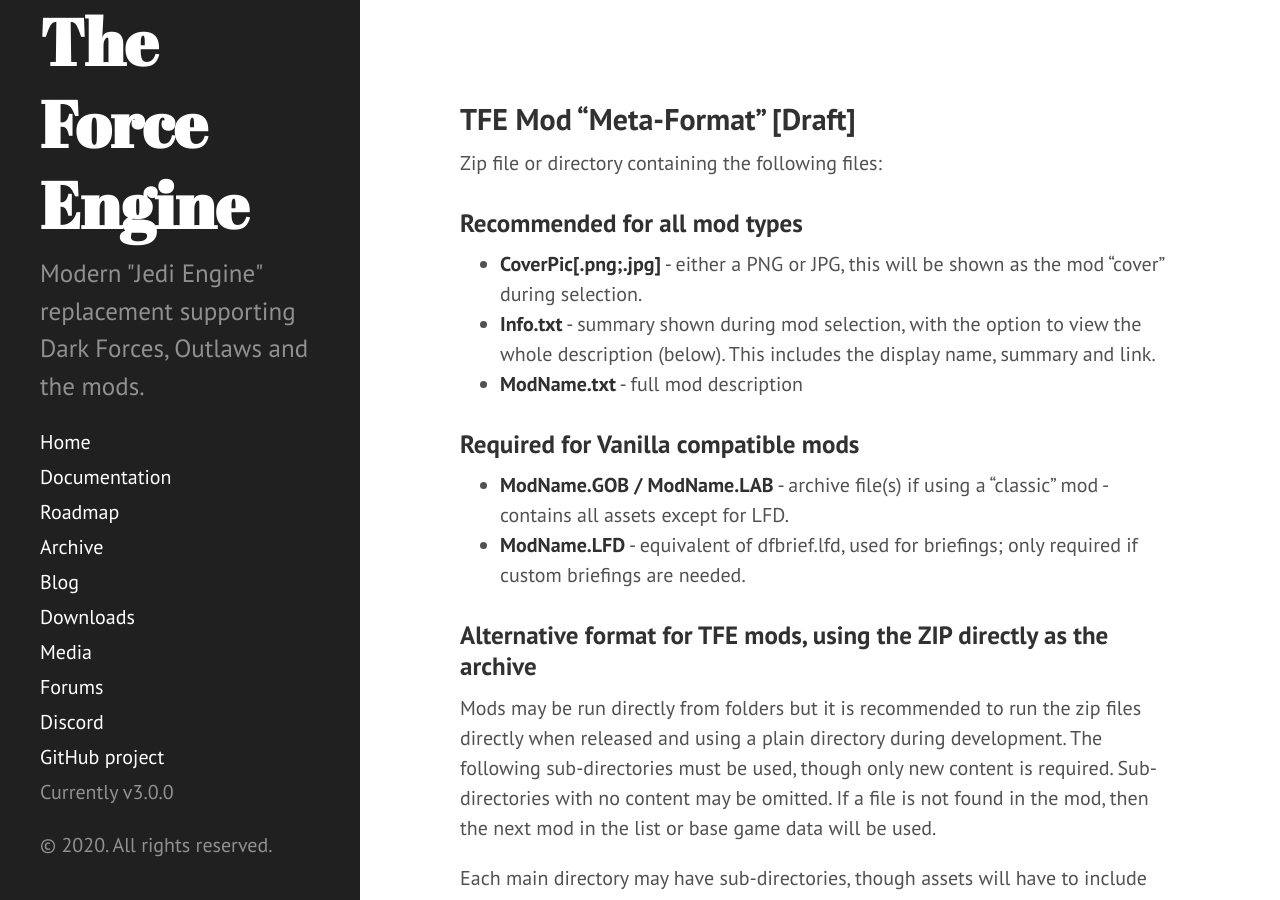
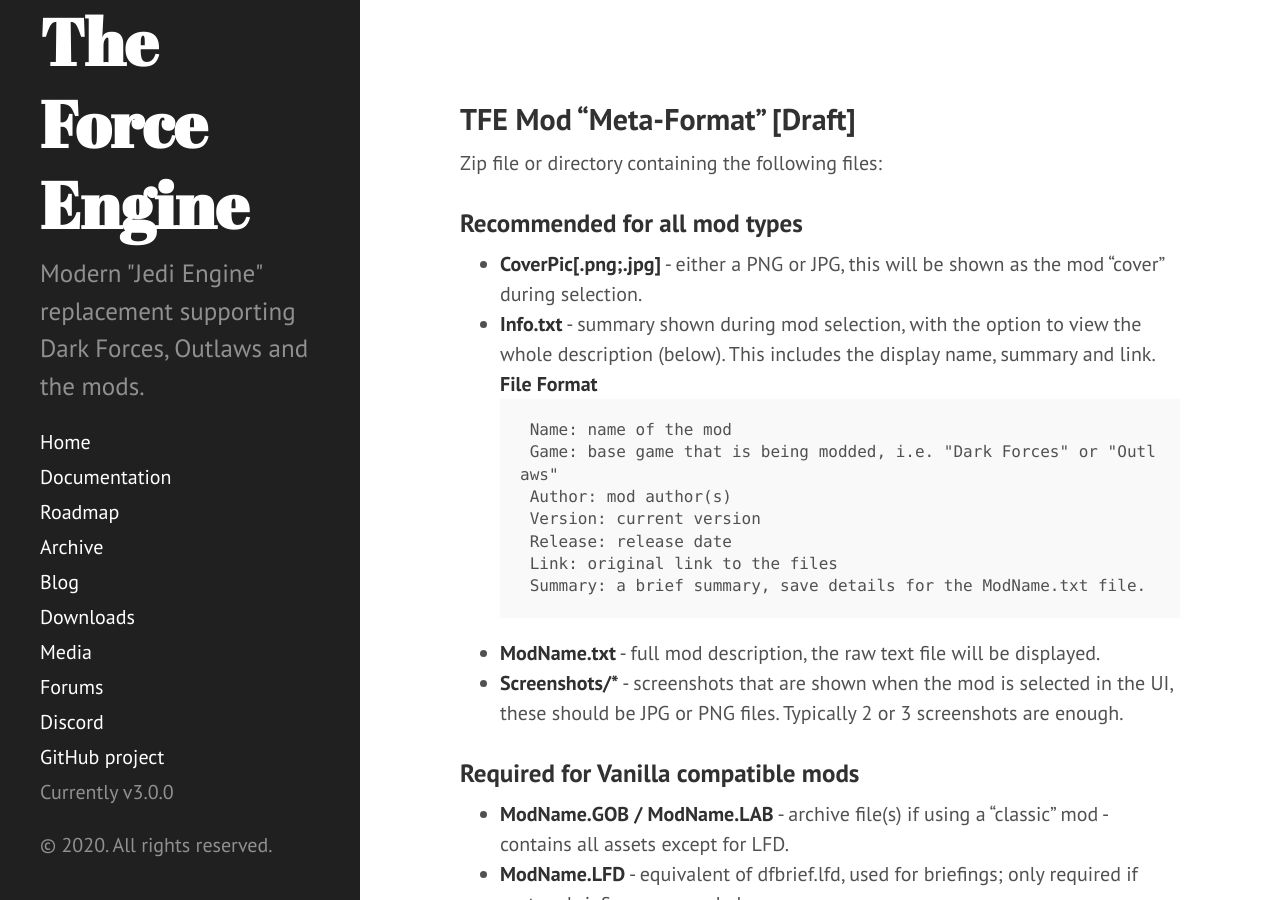
Before and after one commit to TheForceEngine/TheForceEngine.github.io, a Jekyll site: the page built from TFE_ModFormat.md, in a window 1280 px wide and 900 px high. Built offline with Jekyll 4.4.1, drawn with Linux system fonts in a browser that asks for light colours.

Commit message:
Update TFE_ModFormat.md

````diff
--- a/TFE_ModFormat.md
+++ b/TFE_ModFormat.md
@@ -9,8 +9,19 @@
 
 ### Recommended for all mod types
  * __CoverPic[.png;.jpg]__ - either a PNG or JPG, this will be shown as the mod "cover" during selection.
- * __Info.txt__ - summary shown during mod selection, with the option to view the whole description (below). This includes the display name, summary and link.
- * __ModName.txt__ - full mod description
+ * __Info.txt__ - summary shown during mod selection, with the option to view the whole description (below). This includes the display name, summary and link.<br>
+ __File Format__
+ ```C++
+ Name: name of the mod
+ Game: base game that is being modded, i.e. "Dark Forces" or "Outlaws"
+ Author: mod author(s)
+ Version: current version
+ Release: release date
+ Link: original link to the files
+ Summary: a brief summary, save details for the ModName.txt file.
+ ```
+ * __ModName.txt__ - full mod description, the raw text file will be displayed.
+ * __Screenshots/*__ - screenshots that are shown when the mod is selected in the UI, these should be JPG or PNG files. Typically 2 or 3 screenshots are enough.
 
 ### Required for Vanilla compatible mods
  * __ModName.GOB / ModName.LAB__ - archive file(s) if using a "classic" mod - contains all assets except for LFD.
````
